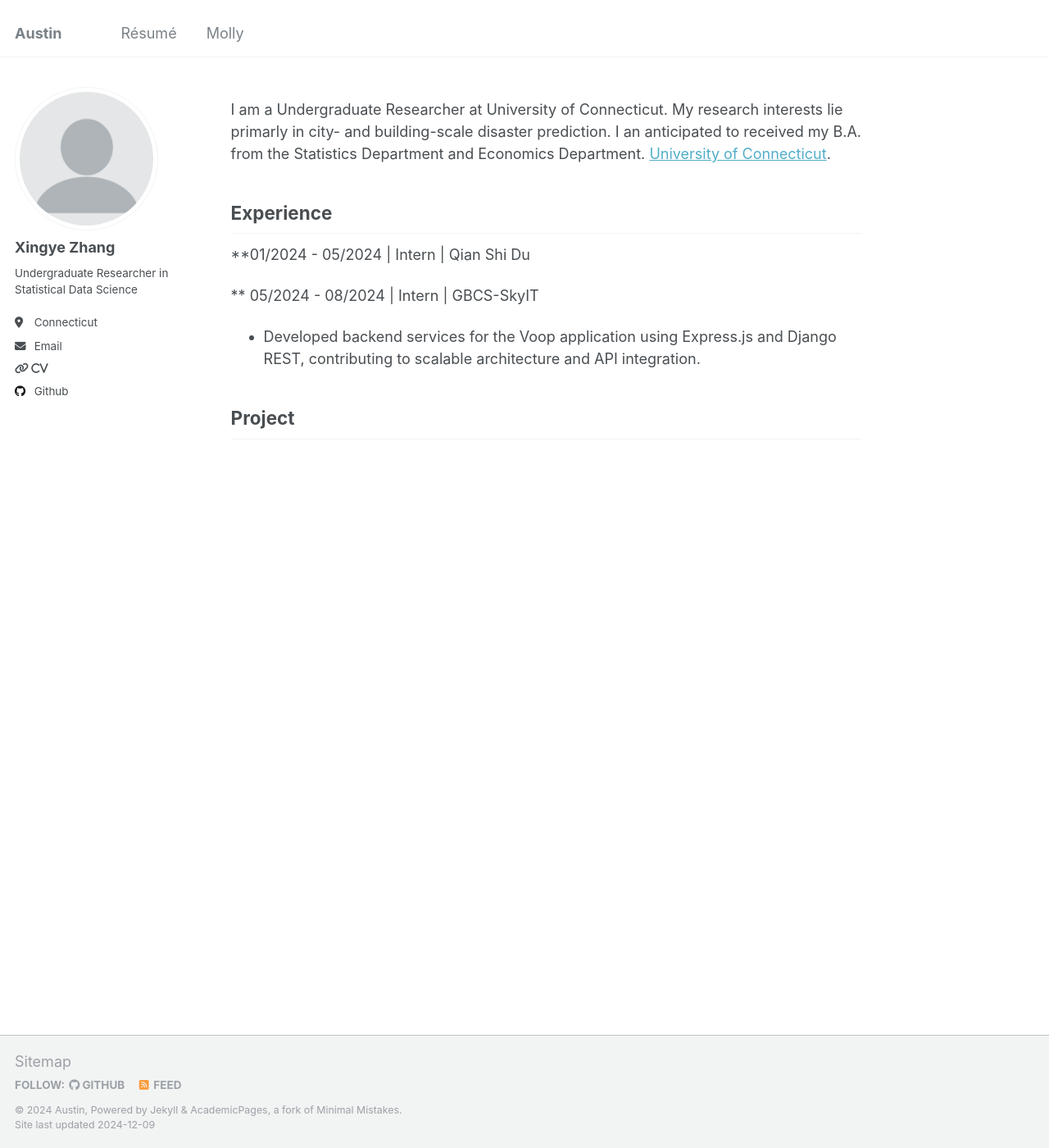
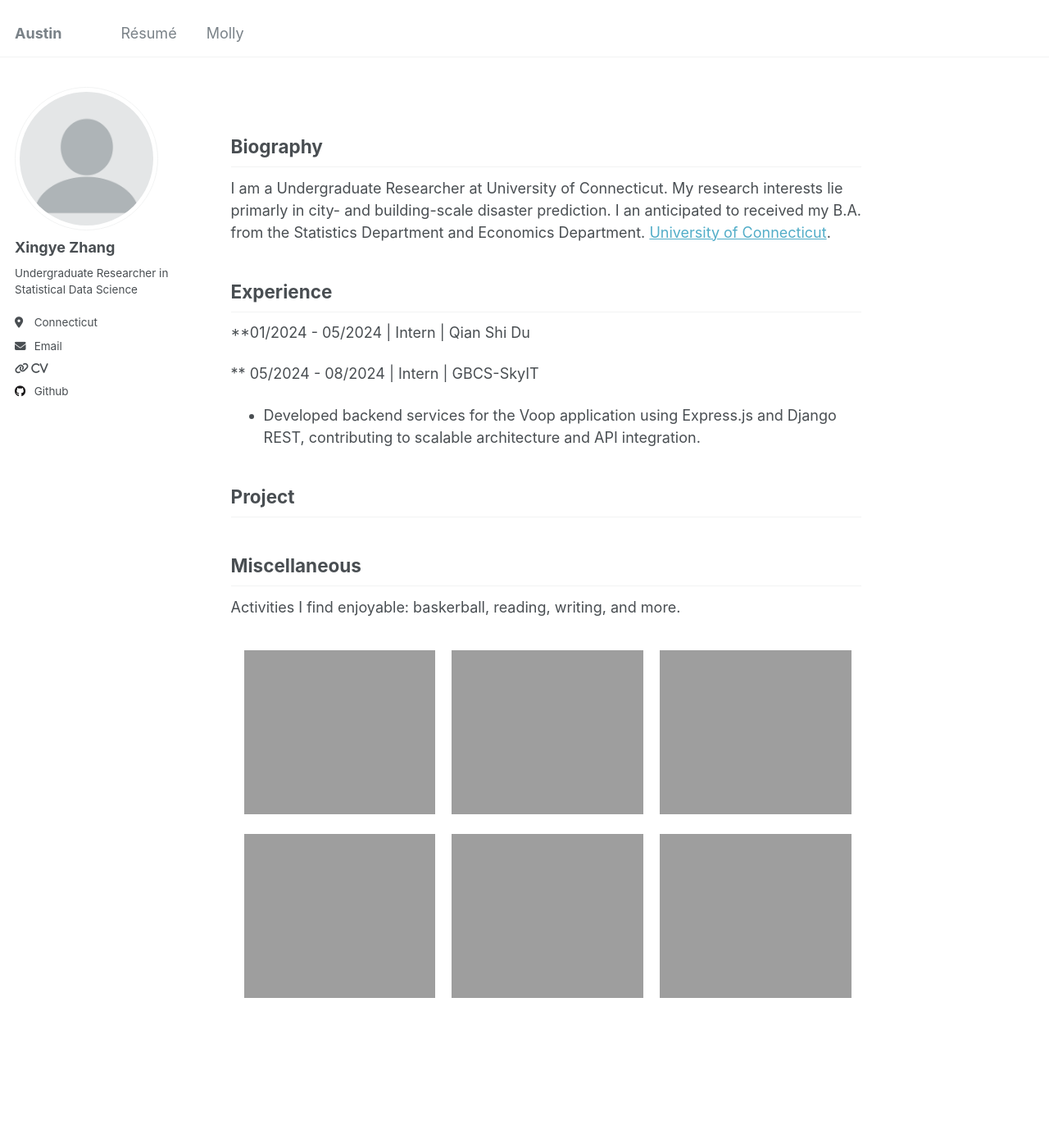
Before and after one commit to az-serein/az-serein.github.io, a Jekyll site: the page built from _pages/about.md, in a window 1280 px wide and 1400 px high. Shown: the whole window at 82% size. Built offline with Jekyll 4.4.1, drawn with Linux system fonts in a browser that asks for light colours.

Commit message:
Update about.md

```diff
--- a/_pages/about.md
+++ b/_pages/about.md
@@ -7,6 +7,36 @@ redirect_from:
   - /about.html
 ---
 
+<style type="text/css">
+   /*! div style */
+  .image-gallery {
+    width: 100%;
+    display: grid;
+    grid-template-columns: repeat(auto-fill,minmax(200px, 1fr));
+    justify-content: center;
+    padding: 4px;
+  }
+
+  .box {
+      flex-basis: 25%;
+      width: 100%;
+      padding: 10px;
+      margin: 2px;
+  }
+
+  .img-gallery {
+	width: 100%;
+  height: 200px;
+	object-fit: cover;
+  transform: scale(1);
+  transition: all 0.3s ease-in-out;
+  }
+  .img-gallery:hover {
+    transform: scale(1.05);
+  }
+</style>
+
+## Biography
 I am a Undergraduate Researcher at University of Connecticut.
 My research interests lie primarly in city- and building-scale disaster prediction. I an anticipated to received my B.A. from the Statistics Department and Economics Department. [University of Connecticut](https://uconn.edu/).
 
@@ -17,3 +47,17 @@ My research interests lie primarly in city- and building-scale disaster predicti
 * Developed backend services for the Voop application using Express.js and Django REST, contributing to scalable architecture and API integration.
 
 ## Project
+
+## Miscellaneous
+Activities I find enjoyable: baskerball, reading, writing, and more.
+
+{% assign filenames = "molly1.png,molly2.png,molly3.png,molly4.png,molly5.png,molly6.png" | split: "," %}
+<div class ="image-gallery">
+{% for name in filenames %}
+    <div class="box">
+    <a href="{{ site.url }}{{ site.baseurl }}/assets/img/cat/full/{{ name }}">
+      <img src="{{ site.url }}{{ site.baseurl }}/assets/img/molly/thumbs/{{ name }}" alt="{{ name }}"  class="img-gallery" />
+     </a>
+    </div>
+ {% endfor %}
+</div>
```
